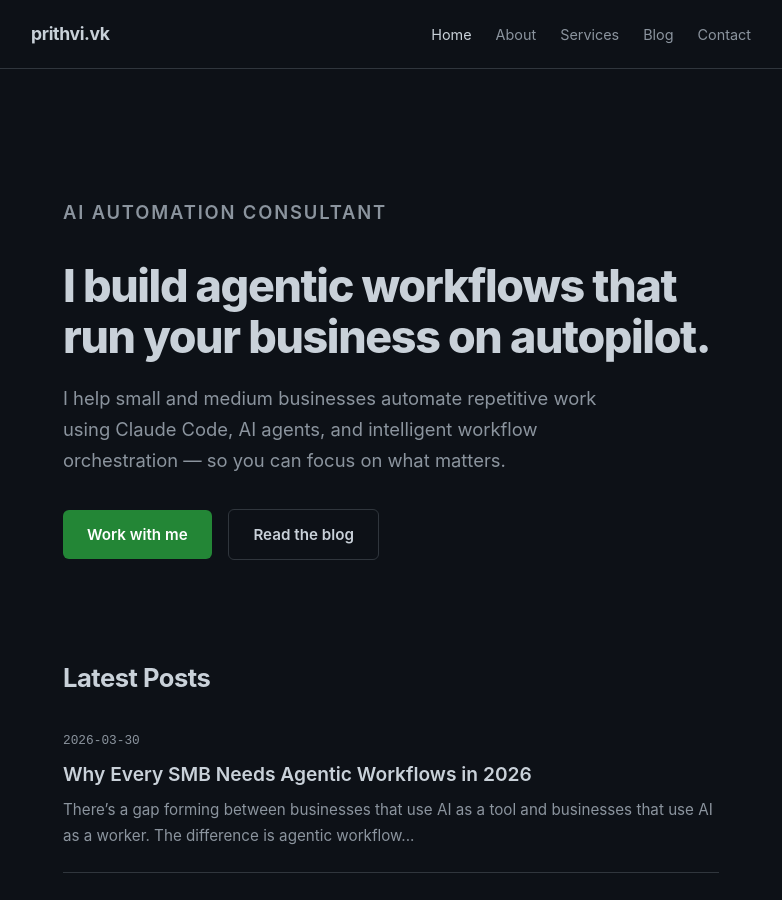
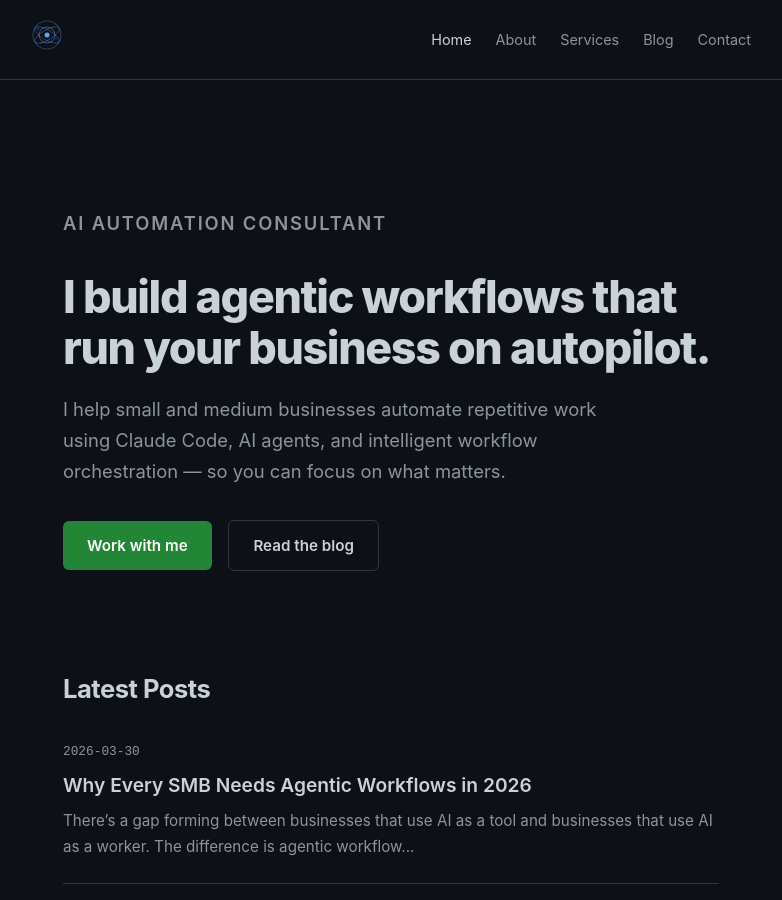
Before and after one commit to prithvi-vk/prithvi-vk.github.io, a Jekyll site: the page built from index.md, in a window 1280 px wide and 900 px high. Shown: the whole window, without its empty margins (249-1031 px from the left). Built offline with Jekyll 4.4.1, drawn with Linux system fonts in a browser that asks for light colours.

Commit message:
Replace text logo with universe-inspired SVG

```diff
--- a/_includes/nav.html
+++ b/_includes/nav.html
@@ -1,6 +1,18 @@
 <nav class="nav">
   <div class="nav-inner">
-    <a href="{{ '/' | relative_url }}" class="nav-logo">prithvi.vk</a>
+    <a href="{{ '/' | relative_url }}" class="nav-logo" aria-label="Home">
+      <svg class="logo-icon" width="32" height="32" viewBox="0 0 32 32" fill="none" xmlns="http://www.w3.org/2000/svg">
+        <circle cx="16" cy="16" r="14" stroke="#58a6ff" stroke-width="1.2" opacity="0.3"/>
+        <circle cx="16" cy="16" r="8" stroke="#58a6ff" stroke-width="1" opacity="0.5"/>
+        <circle cx="16" cy="16" r="2.5" fill="#58a6ff"/>
+        <ellipse cx="16" cy="16" rx="14" ry="5" stroke="#58a6ff" stroke-width="0.8" opacity="0.4" transform="rotate(-30 16 16)"/>
+        <ellipse cx="16" cy="16" rx="14" ry="5" stroke="#58a6ff" stroke-width="0.8" opacity="0.4" transform="rotate(30 16 16)"/>
+        <circle cx="7" cy="10" r="0.8" fill="#58a6ff" opacity="0.6"/>
+        <circle cx="25" cy="20" r="0.6" fill="#58a6ff" opacity="0.5"/>
+        <circle cx="22" cy="8" r="0.5" fill="#58a6ff" opacity="0.4"/>
+        <circle cx="10" cy="24" r="0.7" fill="#58a6ff" opacity="0.5"/>
+      </svg>
+    </a>
     <ul class="nav-links">
       <li><a href="{{ '/' | relative_url }}" {% if page.url == '/' %}class="active"{% endif %}>Home</a></li>
       <li><a href="{{ '/about' | relative_url }}" {% if page.url == '/about/' %}class="active"{% endif %}>About</a></li>
```
